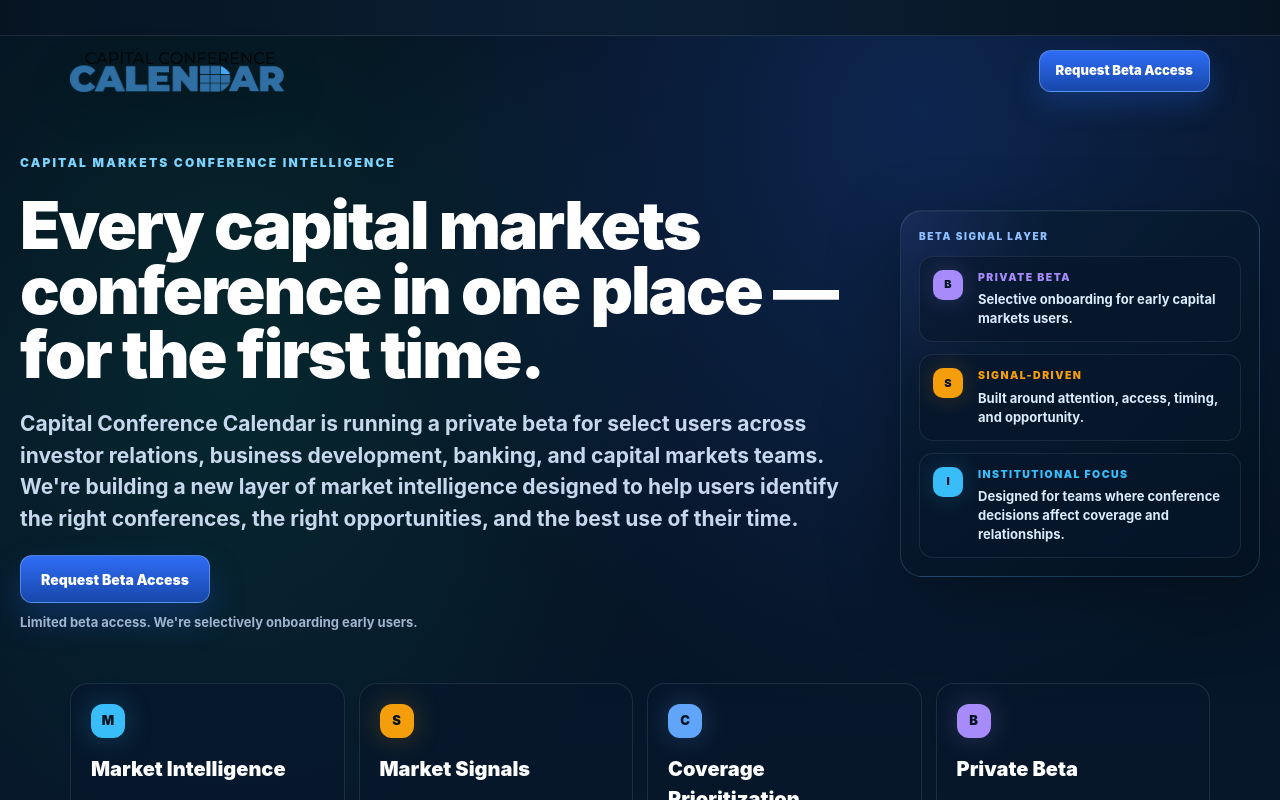
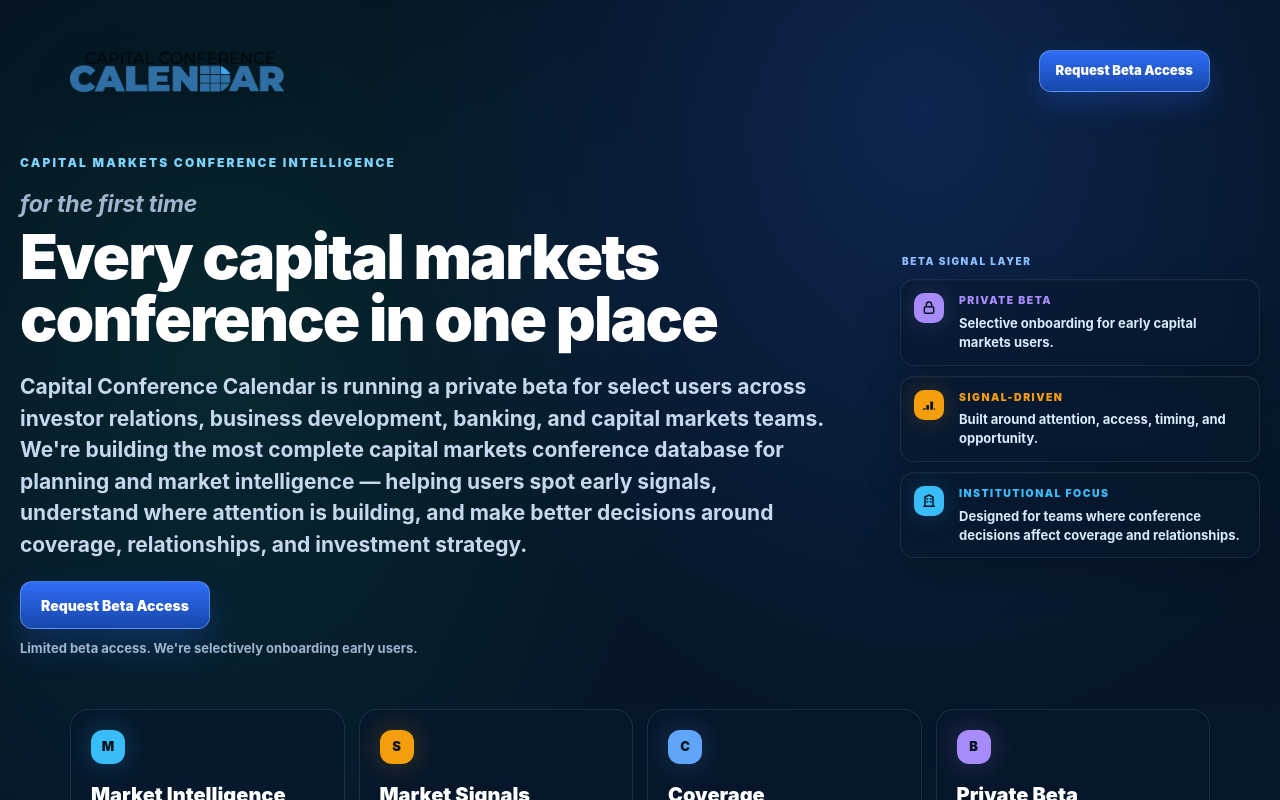
Before and after one commit to Capitalconferencecalendar/capital-conference-calendar, a Next.js app: page / in a window 1280 px wide. Shown: the top 800 px of the page. Built offline with nearby package versions, Linux system fonts and the light colour scheme.

Commit message:
Refine landing hero copy and signals

```diff
--- a/app/LandingPageClient.tsx
+++ b/app/LandingPageClient.tsx
@@ -42,19 +42,19 @@
     title: "Private Beta",
     body: "Selective onboarding for early capital markets users.",
     accent: "#a78bfa",
-    icon: "B",
+    icon: "lock",
   },
   {
     title: "Signal-Driven",
     body: "Built around attention, access, timing, and opportunity.",
     accent: "#f59e0b",
-    icon: "S",
+    icon: "signal",
   },
   {
     title: "Institutional Focus",
     body: "Designed for teams where conference decisions affect coverage and relationships.",
     accent: "#38bdf8",
-    icon: "I",
+    icon: "building",
   },
 ];
 
@@ -102,18 +102,6 @@
         overflowX: "hidden",
       }}
     >
-      <div
-        aria-hidden="true"
-        style={{
-          position: "absolute",
-          top: 0,
-          left: 0,
-          right: 0,
-          height: "36px",
-          background: "linear-gradient(90deg, #061422 0%, #0b1f34 50%, #061422 100%)",
-          borderBottom: "1px solid rgba(148,163,184,0.16)",
-        }}
-      />
       <nav
         style={{
           position: "relative",
@@ -184,14 +172,27 @@
             style={{
               margin: 0,
               color: "#ffffff",
-              fontSize: "clamp(42px, 5.2vw, 66px)",
-              lineHeight: 0.98,
+              fontSize: "clamp(40px, 5vw, 62px)",
+              lineHeight: 1,
               letterSpacing: "-0.03em",
               fontWeight: 950,
               maxWidth: "900px",
             }}
           >
-            Every capital markets conference in one place — for the first time.
+            <span
+              style={{
+                display: "block",
+                marginBottom: "10px",
+                color: "#9fb5cf",
+                fontSize: "clamp(17px, 1.8vw, 24px)",
+                fontStyle: "italic",
+                fontWeight: 700,
+                letterSpacing: "-0.01em",
+              }}
+            >
+              for the first time
+            </span>
+            Every capital markets conference in one place
           </h1>
           <p
             style={{
@@ -203,7 +204,7 @@
               fontWeight: 650,
             }}
           >
-            Capital Conference Calendar is running a private beta for select users across investor relations, business development, banking, and capital markets teams. We&apos;re building a new layer of market intelligence designed to help users identify the right conferences, the right opportunities, and the best use of their time.
+            Capital Conference Calendar is running a private beta for select users across investor relations, business development, banking, and capital markets teams. We&apos;re building the most complete capital markets conference database for planning and market intelligence — helping users spot early signals, understand where attention is building, and make better decisions around coverage, relationships, and investment strategy.
           </p>
           <div style={{ display: "grid", gap: "10px", justifyItems: "start" }}>
             <a
@@ -234,20 +235,14 @@
 
         <div
           style={{
-            borderRadius: "22px",
-            border: "1px solid rgba(125,211,252,0.18)",
-            background:
-              "radial-gradient(90% 110% at 0% 0%, rgba(99,102,241,0.16) 0%, rgba(8,31,55,0) 46%), linear-gradient(145deg, rgba(8,31,55,0.78) 0%, rgba(4,17,31,0.9) 100%)",
-            boxShadow: "0 24px 70px rgba(0,0,0,0.34), inset 0 1px 0 rgba(255,255,255,0.04)",
-            padding: "18px",
             display: "grid",
-            gap: "12px",
+            gap: "10px",
             alignSelf: "center",
             flex: "0 1 360px",
             width: "100%",
           }}
         >
-          <div style={{ color: "#8fbfff", fontSize: "10px", fontWeight: 950, letterSpacing: "0.16em", textTransform: "uppercase" }}>
+          <div style={{ color: "#8fbfff", fontSize: "10px", fontWeight: 950, letterSpacing: "0.16em", textTransform: "uppercase", paddingLeft: "2px" }}>
             Beta Signal Layer
           </div>
           {supportItems.map((item) => (
@@ -262,6 +257,7 @@
                 gridTemplateColumns: "34px minmax(0, 1fr)",
                 gap: "11px",
                 alignItems: "start",
+                boxShadow: "0 16px 40px rgba(0,0,0,0.22), inset 0 1px 0 rgba(255,255,255,0.03)",
               }}
             >
               <div
@@ -275,11 +271,9 @@
                   color: "#061422",
                   background: item.accent,
                   boxShadow: `0 0 24px ${item.accent}38`,
-                  fontSize: "11px",
-                  fontWeight: 950,
                 }}
               >
-                {item.icon}
+                <SupportIcon icon={item.icon} />
               </div>
               <div>
                 <div style={{ color: item.accent, fontSize: "10.5px", fontWeight: 950, letterSpacing: "0.14em", textTransform: "uppercase" }}>
@@ -510,6 +504,39 @@
   );
 }
 
+function SupportIcon({ icon }: { icon: string }) {
+  if (icon === "lock") {
+    return (
+      <svg aria-hidden="true" viewBox="0 0 24 24" width="16" height="16" fill="none" stroke="currentColor" strokeWidth="2.2" strokeLinecap="round" strokeLinejoin="round">
+        <rect x="5" y="10" width="14" height="10" rx="2" />
+        <path d="M8 10V7a4 4 0 0 1 8 0v3" />
+      </svg>
+    );
+  }
+
+  if (icon === "signal") {
+    return (
+      <svg aria-hidden="true" viewBox="0 0 24 24" width="16" height="16" fill="none" stroke="currentColor" strokeWidth="2.2" strokeLinecap="round" strokeLinejoin="round">
+        <path d="M4 18h2" />
+        <path d="M9 18h2v-5H9z" />
+        <path d="M15 18h2V8h-2z" />
+        <path d="M20 18h0" />
+      </svg>
+    );
+  }
+
+  return (
+    <svg aria-hidden="true" viewBox="0 0 24 24" width="16" height="16" fill="none" stroke="currentColor" strokeWidth="2.2" strokeLinecap="round" strokeLinejoin="round">
+      <path d="M4 20h16" />
+      <path d="M6 20V6l6-3 6 3v14" />
+      <path d="M9 9h1" />
+      <path d="M14 9h1" />
+      <path d="M9 13h1" />
+      <path d="M14 13h1" />
+    </svg>
+  );
+}
+
 const labelStyle = {
   color: "#9fb5cf",
   fontSize: "11px",
```
